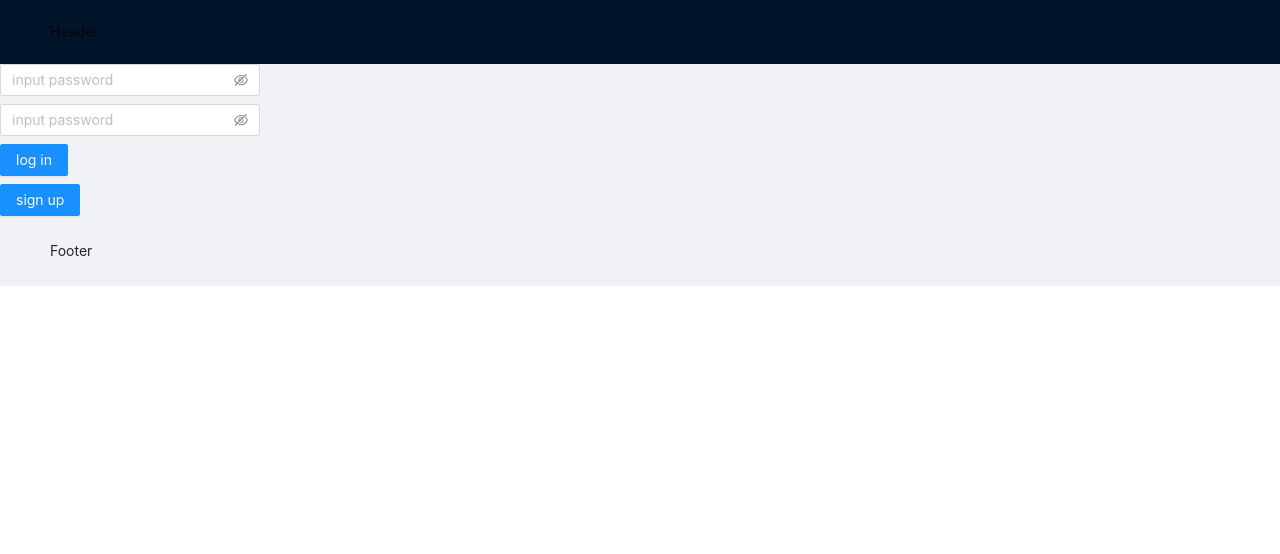
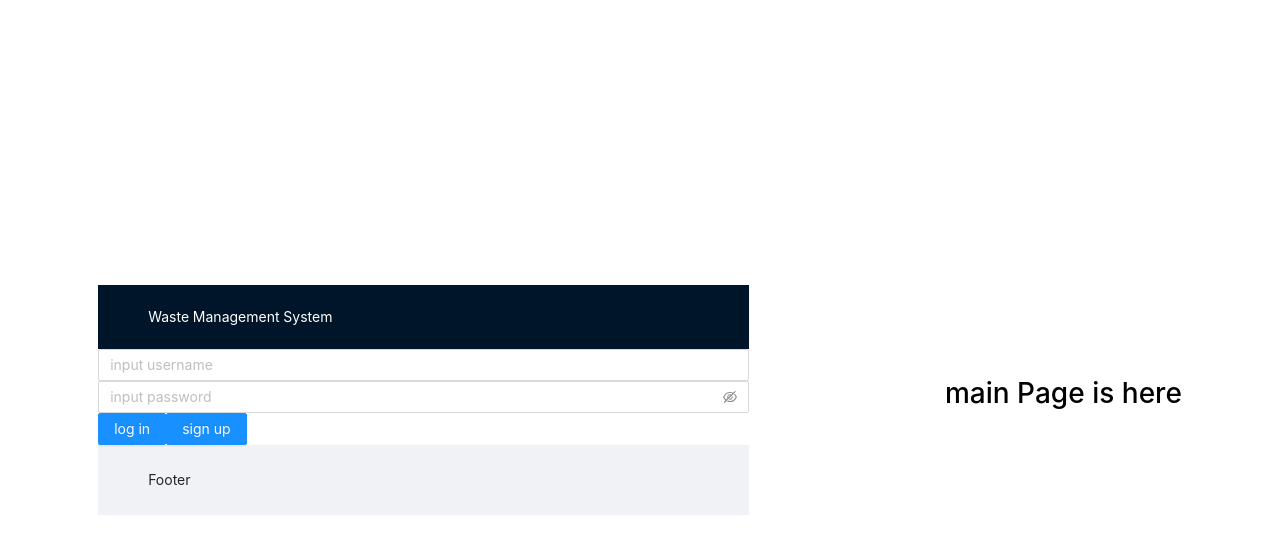
Before and after one commit to masoudz88/food_donations_frontend, a React (Create React App) app in the folder waste-management/: page / in a window 1280 px wide. Shown: the top 554 px of the page. Built offline with nearby package versions, Linux system fonts and the light colour scheme.

Commit message:
check user and pass

```diff
--- a/waste-management/package.json
+++ b/waste-management/package.json
@@ -10,6 +10,7 @@
     "react": "^17.0.1",
     "react-dom": "^17.0.1",
     "react-icons": "^4.2.0",
+    "react-router-dom": "^5.2.0",
     "react-scripts": "4.0.3",
     "web-vitals": "^1.1.1"
   },
--- a/waste-management/src/App.js
+++ b/waste-management/src/App.js
@@ -1,29 +1,11 @@
-import { Input, Space } from "antd";
-import { EyeInvisibleOutlined, EyeTwoTone } from "@ant-design/icons";
-import { Button } from "antd";
-import { Layout } from "antd";
-const { Header, Footer, Content } = Layout;
+import Credential from "./Credential";
+import Mainpage from "./Mainpage";
 
 const App = () => {
   return (
     <div className="container">
-      <Layout>
-        <Header>Header</Header>
-        <Content>
-          <Space direction="vertical" className="mainpage">
-            <Input.Password placeholder="input password" />
-            <Input.Password
-              placeholder="input password"
-              iconRender={(visible) =>
-                visible ? <EyeTwoTone /> : <EyeInvisibleOutlined />
-              }
-            />
-            <Button type="primary">log in</Button>
-            <Button type="primary">sign up</Button>
-          </Space>
-        </Content>
-        <Footer>Footer</Footer>
-      </Layout>
+      <Credential />
+      <Mainpage />
     </div>
   );
 };
--- /dev/null
+++ b/waste-management/src/Credential.js
@@ -0,0 +1,44 @@
+import { Input } from "antd";
+import { EyeInvisibleOutlined, EyeTwoTone } from "@ant-design/icons";
+import { Button } from "antd";
+import { useState } from "react";
+import { Layout } from "antd";
+const { Header, Footer, Content } = Layout;
+
+const Credential = () => {
+  const myStyle = {
+    color: "white",
+  };
+  const [name, setName] = useState("");
+  const [password, setPass] = useState("");
+  const myClick = (e) => {
+    if (name === "masoud" && password === "zare") {
+      console.log("hi");
+    }
+  };
+  return (
+    <div>
+      <Header style={myStyle}>Waste Management System</Header>
+      <Content>
+        <Input
+          placeholder="input username"
+          onChange={(Event) => setName(Event.target.value)}
+        />
+        <Input.Password
+          placeholder="input password"
+          onChange={(Event) => setPass(Event.target.value)}
+          iconRender={(visible) =>
+            visible ? <EyeTwoTone /> : <EyeInvisibleOutlined />
+          }
+        />
+        <Button type="primary" onClick={myClick}>
+          log in
+        </Button>
+        <Button type="primary">sign up</Button>
+      </Content>
+      <Footer>Footer</Footer>
+    </div>
+  );
+};
+
+export default Credential;
--- /dev/null
+++ b/waste-management/src/Mainpage.js
@@ -0,0 +1,12 @@
+const Mainpage = () => {
+  const myStyle = {
+    color: "black",
+  };
+  return (
+    <div>
+      <h1 style={myStyle}>main Page is here</h1>
+    </div>
+  );
+};
+
+export default Mainpage;
--- a/waste-management/src/index.css
+++ b/waste-management/src/index.css
@@ -1,5 +1,9 @@
 .container {
   float: center;
+  display: flex;
+  align-items: center;
+  justify-content: space-around;
+  min-height: 100vh;
 }
 .mainpage {
   float: center;
```
Also changed, not shown: 1 other file (tests, documents, lock files or other folders).
